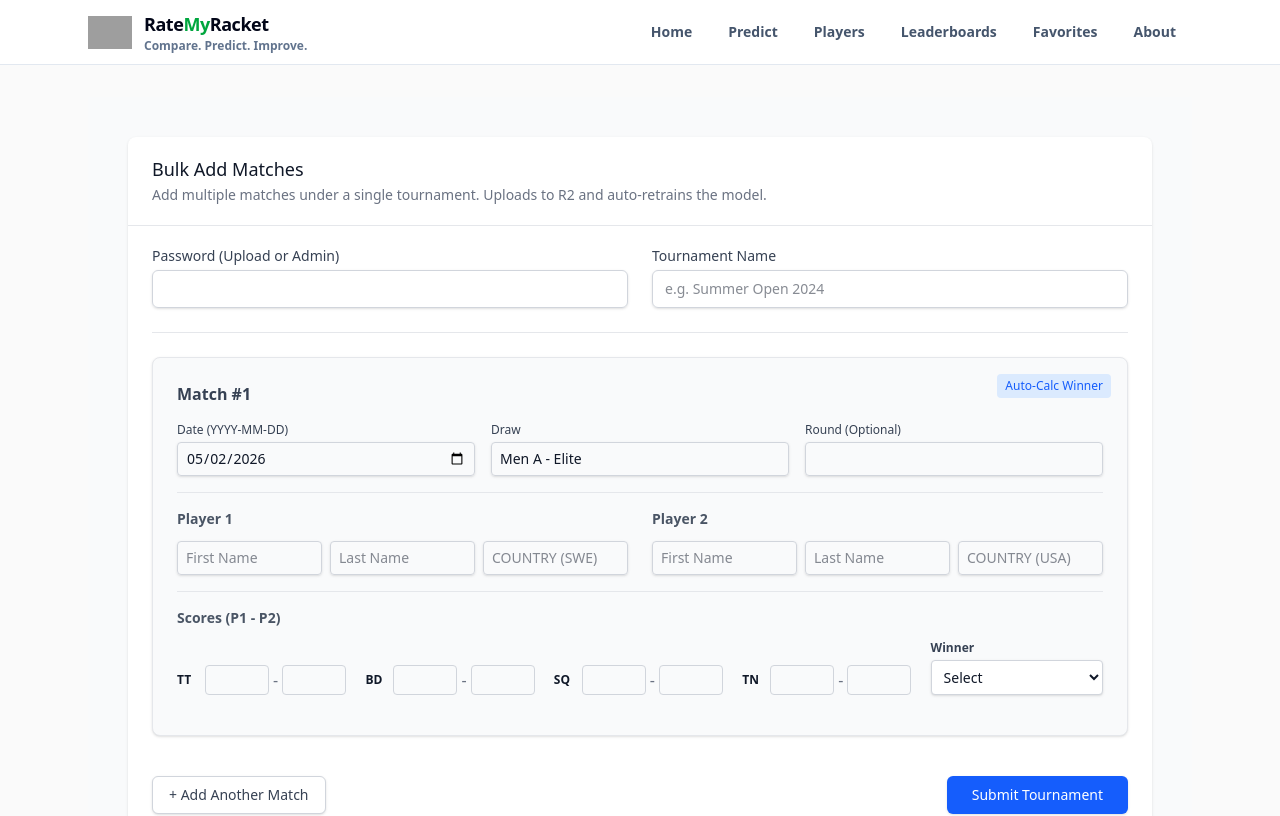
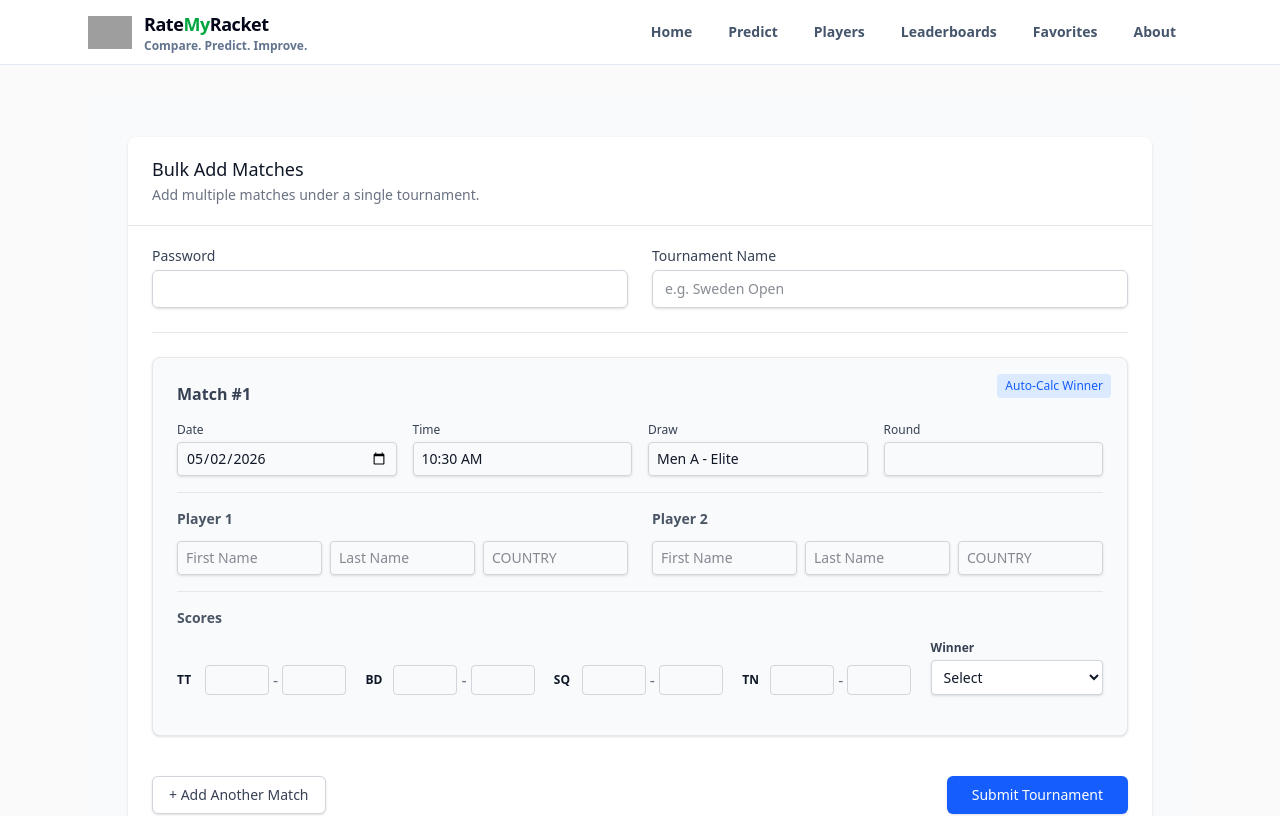
Before and after one commit to ZainMI/ratemyracket, a Next.js app in the folder frontend/: page /addmatches in a window 1280 px wide. Shown: the top 816 px of the page. Built offline with nearby package versions, Linux system fonts and the light colour scheme; grey boxes are pictures that could not be loaded.

Commit message:
Update page.tsx

```diff
--- a/frontend/app/addmatches/page.tsx
+++ b/frontend/app/addmatches/page.tsx
@@ -4,6 +4,7 @@ import React, { useState } from "react";
 
 type MatchData = {
   match_date: string;
+  match_time: string;
   draw: string;
   round_name: string;
   p1_first_name: string;
@@ -25,6 +26,7 @@ type MatchData = {
 
 const defaultMatch: MatchData = {
   match_date: new Date().toISOString().split("T")[0],
+  match_time: "10:30 AM",
   draw: "Men A - Elite",
   round_name: "",
   p1_first_name: "",
@@ -71,17 +73,18 @@ export default function BulkAddMatchesPage() {
   };
 
   const removeMatch = (index: number) => {
-    const updated = matches.filter((_, i) => i !== index);
-    setMatches(updated);
+    setMatches(matches.filter((_, i) => i !== index));
   };
 
   const autoCalculateWinner = (index: number) => {
     const m = matches[index];
+
     const p1Total =
       (Number(m.tt_p1) || 0) +
       (Number(m.bd_p1) || 0) +
       (Number(m.sq_p1) || 0) +
       (Number(m.tn_p1) || 0);
+
     const p2Total =
       (Number(m.tt_p2) || 0) +
       (Number(m.bd_p2) || 0) +
@@ -94,22 +97,23 @@ export default function BulkAddMatchesPage() {
 
   const handleSubmit = async (e: React.FormEvent) => {
     e.preventDefault();
+
     setStatus({
       type: "loading",
       message: "Uploading matches and triggering pipeline...",
     });
 
-    // Clean up empty strings to nulls where required by backend
     const cleanedMatches = matches.map((m) => ({
       ...m,
-      tt_p1: m.tt_p1 === "" ? null : m.tt_p1,
-      tt_p2: m.tt_p2 === "" ? null : m.tt_p2,
-      bd_p1: m.bd_p1 === "" ? null : m.bd_p1,
-      bd_p2: m.bd_p2 === "" ? null : m.bd_p2,
-      sq_p1: m.sq_p1 === "" ? null : m.sq_p1,
-      sq_p2: m.sq_p2 === "" ? null : m.sq_p2,
-      tn_p1: m.tn_p1 === "" ? null : m.tn_p1,
-      tn_p2: m.tn_p2 === "" ? null : m.tn_p2,
+      tt_p1: m.tt_p1 === "" ? null : Number(m.tt_p1),
+      tt_p2: m.tt_p2 === "" ? null : Number(m.tt_p2),
+      bd_p1: m.bd_p1 === "" ? null : Number(m.bd_p1),
+      bd_p2: m.bd_p2 === "" ? null : Number(m.bd_p2),
+      sq_p1: m.sq_p1 === "" ? null : Number(m.sq_p1),
+      sq_p2: m.sq_p2 === "" ? null : Number(m.sq_p2),
+      tn_p1: m.tn_p1 === "" ? null : Number(m.tn_p1),
+      tn_p2: m.tn_p2 === "" ? null : Number(m.tn_p2),
+      winner_side: m.winner_side === "" ? null : Number(m.winner_side),
     }));
 
     const payload = {
@@ -119,6 +123,7 @@ export default function BulkAddMatchesPage() {
 
     try {
       const apiUrl = process.env.NEXT_PUBLIC_API_URL || "http://localhost:8000";
+
       const res = await fetch(`${apiUrl}/admin/matches/bulk`, {
         method: "POST",
         headers: {
@@ -139,12 +144,11 @@ export default function BulkAddMatchesPage() {
         type: "success",
         message: `Successfully added ${data.matches_added} matches! ML Pipeline started in the background.`,
       });
-
-      // Optionally clear the form after success
-      // setMatches([{ ...defaultMatch }]);
-      // setTournamentName("");
     } catch (err: any) {
-      setStatus({ type: "error", message: err.message });
+      setStatus({
+        type: "error",
+        message: err.message,
+      });
     }
   };
 
@@ -157,26 +161,25 @@ export default function BulkAddMatchesPage() {
               Bulk Add Matches
             </h3>
             <p className="mt-1 text-sm text-gray-500">
-              Add multiple matches under a single tournament. Uploads to R2 and
-              auto-retrains the model.
+              Add multiple matches under a single tournament.
             </p>
           </div>
 
           <form onSubmit={handleSubmit} className="px-4 py-5 sm:px-6 space-y-6">
-            {/* Global Settings */}
             <div className="grid grid-cols-1 md:grid-cols-2 gap-6 pb-6 border-b border-gray-200">
               <div>
                 <label className="block text-sm font-medium text-gray-700">
-                  Password (Upload or Admin)
+                  Password
                 </label>
                 <input
                   type="password"
                   required
                   value={password}
                   onChange={(e) => setPassword(e.target.value)}
-                  className="mt-1 block w-full border border-gray-300 rounded-md shadow-sm py-2 px-3 focus:ring-blue-500 focus:border-blue-500 sm:text-sm"
+                  className="mt-1 block w-full border border-gray-300 rounded-md shadow-sm py-2 px-3 sm:text-sm"
                 />
               </div>
+
               <div>
                 <label className="block text-sm font-medium text-gray-700">
                   Tournament Name
@@ -184,15 +187,14 @@ export default function BulkAddMatchesPage() {
                 <input
                   type="text"
                   required
-                  placeholder="e.g. Summer Open 2024"
+                  placeholder="e.g. Sweden Open"
                   value={tournamentName}
                   onChange={(e) => setTournamentName(e.target.value)}
-                  className="mt-1 block w-full border border-gray-300 rounded-md shadow-sm py-2 px-3 focus:ring-blue-500 focus:border-blue-500 sm:text-sm"
+                  className="mt-1 block w-full border border-gray-300 rounded-md shadow-sm py-2 px-3 sm:text-sm"
                 />
               </div>
             </div>
 
-            {/* Matches List */}
             <div className="space-y-8">
               {matches.map((match, index) => (
                 <div
@@ -207,6 +209,7 @@ export default function BulkAddMatchesPage() {
                     >
                       Auto-Calc Winner
                     </button>
+
                     {matches.length > 1 && (
                       <button
                         type="button"
@@ -222,11 +225,10 @@ export default function BulkAddMatchesPage() {
                     Match #{index + 1}
                   </h4>
 
-                  {/* Details Row */}
-                  <div className="grid grid-cols-1 md:grid-cols-3 gap-4 mb-4">
+                  <div className="grid grid-cols-1 md:grid-cols-4 gap-4 mb-4">
                     <div>
                       <label className="block text-xs font-medium text-gray-700">
-                        Date (YYYY-MM-DD)
+                        Date
                       </label>
                       <input
                         type="date"
@@ -238,6 +240,23 @@ export default function BulkAddMatchesPage() {
                         className="mt-1 block w-full border border-gray-300 rounded shadow-sm py-1.5 px-2 text-sm"
                       />
                     </div>
+
+                    <div>
+                      <label className="block text-xs font-medium text-gray-700">
+                        Time
+                      </label>
+                      <input
+                        type="text"
+                        required
+                        placeholder="10:30 AM"
+                        value={match.match_time}
+                        onChange={(e) =>
+                          handleMatchChange(index, "match_time", e.target.value)
+                        }
+                        className="mt-1 block w-full border border-gray-300 rounded shadow-sm py-1.5 px-2 text-sm"
+                      />
+                    </div>
+
                     <div>
                       <label className="block text-xs font-medium text-gray-700">
                         Draw
@@ -252,9 +271,10 @@ export default function BulkAddMatchesPage() {
                         className="mt-1 block w-full border border-gray-300 rounded shadow-sm py-1.5 px-2 text-sm"
                       />
                     </div>
+
                     <div>
                       <label className="block text-xs font-medium text-gray-700">
-                        Round (Optional)
+                        Round
                       </label>
                       <input
                         type="text"
@@ -267,9 +287,7 @@ export default function BulkAddMatchesPage() {
                     </div>
                   </div>
 
-                  {/* Players Row */}
                   <div className="grid grid-cols-1 md:grid-cols-2 gap-6 mb-4 border-t border-gray-200 pt-4">
-                    {/* Player 1 */}
                     <div className="space-y-3">
                       <h5 className="text-sm font-semibold text-gray-600">
                         Player 1
@@ -305,21 +323,21 @@ export default function BulkAddMatchesPage() {
                         />
                         <input
                           type="text"
-                          placeholder="Country (SWE)"
+                          placeholder="Country"
                           required
                           value={match.p1_country}
                           onChange={(e) =>
                             handleMatchChange(
                               index,
                               "p1_country",
-                              e.target.value,
+                              e.target.value.toUpperCase(),
                             )
                           }
                           className="block w-full border border-gray-300 rounded shadow-sm py-1.5 px-2 text-sm uppercase"
                         />
                       </div>
                     </div>
-                    {/* Player 2 */}
+
                     <div className="space-y-3">
                       <h5 className="text-sm font-semibold text-gray-600">
                         Player 2
@@ -355,14 +373,14 @@ export default function BulkAddMatchesPage() {
                         />
                         <input
                           type="text"
-                          placeholder="Country (USA)"
+                          placeholder="Country"
                           required
                           value={match.p2_country}
                           onChange={(e) =>
                             handleMatchChange(
                               index,
                               "p2_country",
-                              e.target.value,
+                              e.target.value.toUpperCase(),
                             )
                           }
                           className="block w-full border border-gray-300 rounded shadow-sm py-1.5 px-2 text-sm uppercase"
@@ -371,11 +389,11 @@ export default function BulkAddMatchesPage() {
                     </div>
                   </div>
 
-                  {/* Scores Row */}
                   <div className="border-t border-gray-200 pt-4 mb-4">
                     <h5 className="text-sm font-semibold text-gray-600 mb-3">
-                      Scores (P1 - P2)
+                      Scores
                     </h5>
+
                     <div className="grid grid-cols-2 md:grid-cols-5 gap-4 items-end">
                       {["tt", "bd", "sq", "tn"].map((sport) => (
                         <div
@@ -385,6 +403,7 @@ export default function BulkAddMatchesPage() {
                           <span className="text-xs font-bold uppercase w-6">
                             {sport}
                           </span>
+
                           <input
                             type="number"
                             className="w-16 border border-gray-300 rounded py-1 text-center text-sm"
@@ -393,11 +412,15 @@ export default function BulkAddMatchesPage() {
                               handleMatchChange(
                                 index,
                                 `${sport}_p1` as keyof MatchData,
-                                e.target.value,
+                                e.target.value === ""
+                                  ? ""
+                                  : Number(e.target.value),
                               )
                             }
                           />
+
                           <span className="text-gray-500">-</span>
+
                           <input
                             type="number"
                             className="w-16 border border-gray-300 rounded py-1 text-center text-sm"
@@ -406,7 +429,9 @@ export default function BulkAddMatchesPage() {
                               handleMatchChange(
                                 index,
                                 `${sport}_p2` as keyof MatchData,
-                                e.target.value,
+                                e.target.value === ""
+                                  ? ""
+                                  : Number(e.target.value),
                               )
                             }
                           />
@@ -424,7 +449,7 @@ export default function BulkAddMatchesPage() {
                             handleMatchChange(
                               index,
                               "winner_side",
-                              parseFloat(e.target.value),
+                              Number(e.target.value),
                             )
                           }
                           className="w-full border border-gray-300 rounded shadow-sm py-1.5 px-2 text-sm bg-white"
@@ -432,8 +457,8 @@ export default function BulkAddMatchesPage() {
                           <option value="" disabled>
                             Select
                           </option>
-                          <option value={1.0}>P1</option>
-                          <option value={2.0}>P2</option>
+                          <option value={1}>P1</option>
+                          <option value={2}>P2</option>
                         </select>
                       </div>
                     </div>
@@ -442,7 +467,6 @@ export default function BulkAddMatchesPage() {
               ))}
             </div>
 
-            {/* Controls */}
             <div className="flex items-center justify-between pt-4">
               <button
                 type="button"
@@ -463,7 +487,6 @@ export default function BulkAddMatchesPage() {
               </button>
             </div>
 
-            {/* Status Messages */}
             {status.message && (
               <div
                 className={`p-4 rounded-md mt-4 ${
```
